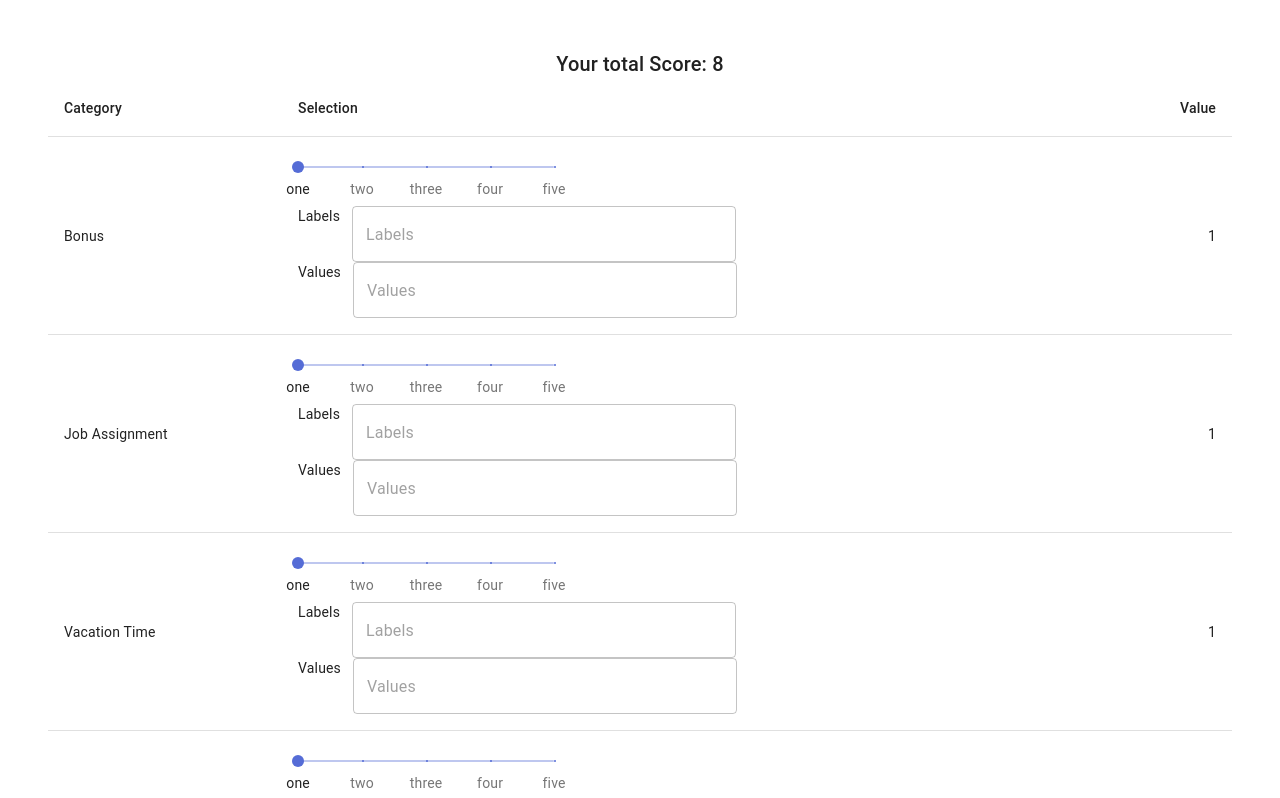
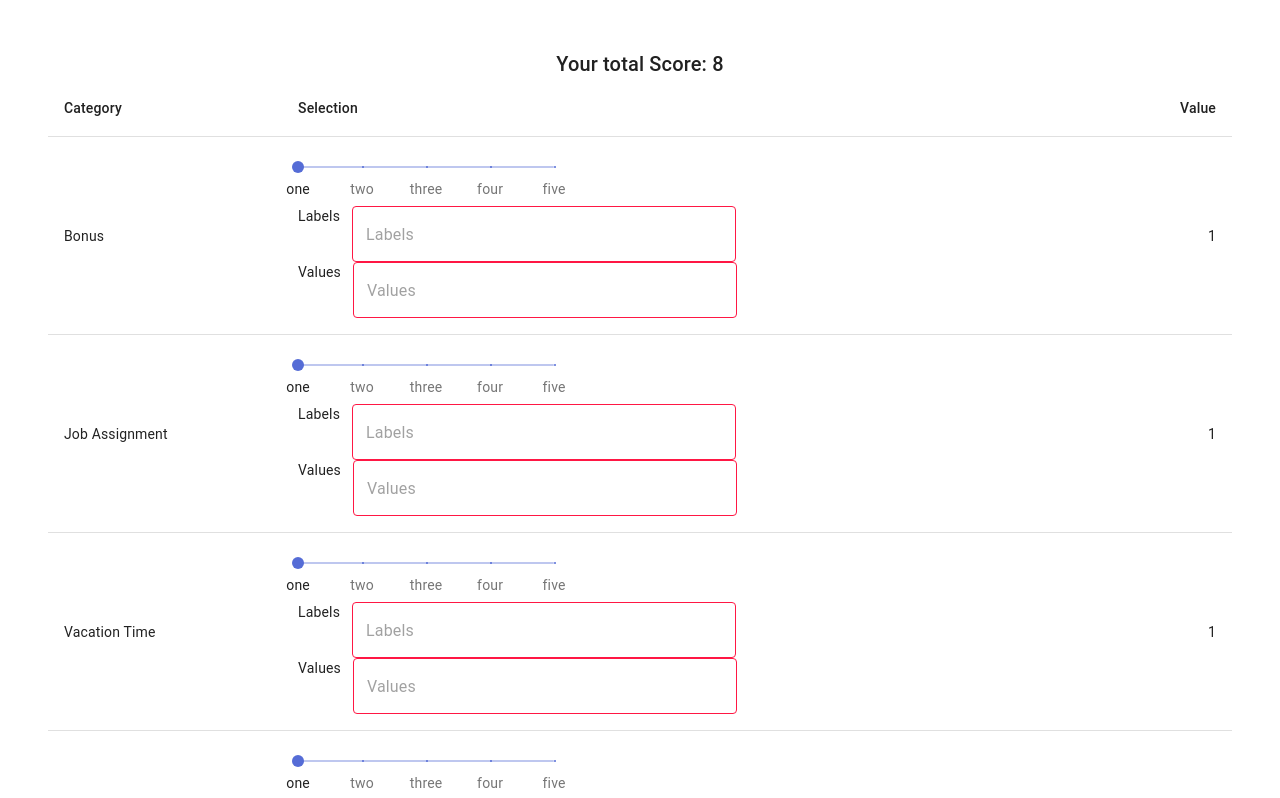
Before and after one commit to mrmcduff/negotiation-slider, a React (Create React App) app: page / in a window 1280 px wide. Shown: the top 798 px of the page. Built offline with nearby package versions, Linux system fonts and the light colour scheme.

Commit message:
making error states more obvious

```diff
--- a/src/components/TableStack.tsx
+++ b/src/components/TableStack.tsx
@@ -74,7 +74,9 @@ export const TableStack: React.FC<TableStackProps> = props => {
     const [marks, setMarks] = useState<Mark[]>([...DEFAULT_MARKS]);
 
     const [textLabel, setTextLabel] = useState('');
+    const [labelError, setLabelError] = useState(false);
     const [textValues, setTextValues] = useState('');
+    const [valueError, setValueError] = useState(false);
     const [min, setMin] = useState<number>(DEFAULT_MARKS[0].value);
     const [max, setMax] = useState<number>(DEFAULT_MARKS[4].value);
 
@@ -82,7 +84,10 @@ export const TableStack: React.FC<TableStackProps> = props => {
         const outputVals = splitLabelList(textLabel);
         if (outputVals.length > 0) {
             const updatedMarks = marks.map((mark, index) => ({ value: mark.value, label: outputVals[index] }));
+            setLabelError(false);
             setMarks(updatedMarks);
+        } else {
+            setLabelError(true);
         }
     }, [textLabel]);
     useEffect(() => {
@@ -92,7 +97,10 @@ export const TableStack: React.FC<TableStackProps> = props => {
             const minimax = getMarksMinMax(updatedMarks);
             setMin(minimax.min);
             setMax(minimax.max);
+            setValueError(false);
             setMarks(updatedMarks);
+        } else {
+            setValueError(true);
         }
     }, [textValues]);
     useEffect(() => {
@@ -115,6 +123,7 @@ export const TableStack: React.FC<TableStackProps> = props => {
                     margin="none"
                     placeholder={'Labels'}
                     variant="outlined"
+                    error={labelError}
                     value={textLabel}
                     onChange={event => setTextLabel(event.target.value)}
                     spellCheck={false}
@@ -129,6 +138,7 @@ export const TableStack: React.FC<TableStackProps> = props => {
                     placeholder={'Values'}
                     variant="outlined"
                     value={textValues}
+                    error={valueError}
                     onChange={event => setTextValues(event.target.value)}
                     spellCheck={false}
                 />
```
